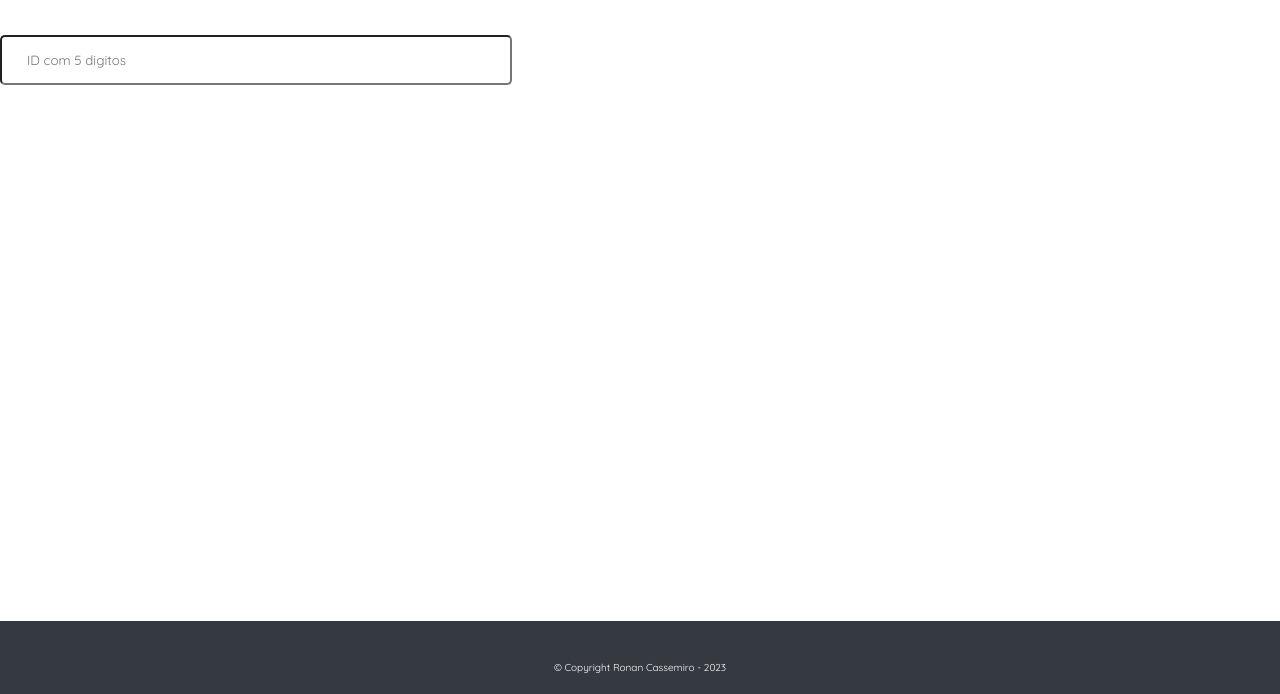
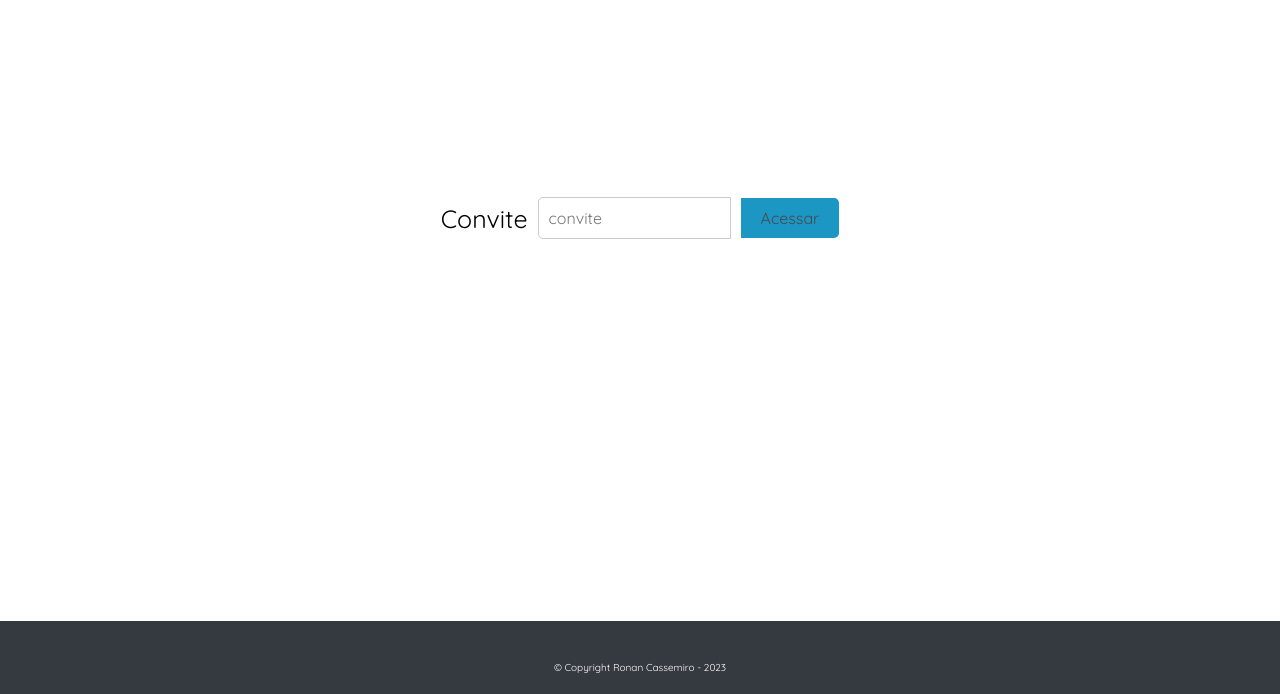
Before and after one commit to rwgit2023/projeto-agendamento, a plain HTML site: page ingressar.html in a window 1280 px wide. Shown: the part 106-800 px from the top of the page. Drawn offline with Linux system fonts and the light colour scheme.

Commit message:
Ninith Commit

```diff
--- a/ingressar.html
+++ b/ingressar.html
@@ -44,20 +44,14 @@
 
 		<main class="container_main">
 
-			<form>
-
-				<label for="meuInput"></label>
-				<input type="text" id="meuInput" required placeholder="ID com 5 digitos" class="input-padrao">
-				<button id="meuBotao" style="display: none;">Clique aqui</button>
-
-
-			</form>
+			<div class="form-container">
+				<label for="input-field">Convite</label>
+				<input type="text" id="input-field" required placeholder="convite">
+				<button type="button" id="btn-send">Acessar</button>
+			</div>
 
 
 
-
-
-			</div>
 
 		<footer>
             <!-- <img src="./imagens/logo-branco.png" alt="Logo da Barbearia Alura"> -->
--- a/src/css/ingressar.css
+++ b/src/css/ingressar.css
@@ -58,24 +58,41 @@ body {
 
 
 /* ------------------------------------------------------------- */
-
-
-form label, form p, fieldset{
-  /* display: block; */
-  color: #48484f;
-  font-size: 30px;
-  margin: 200px 0 0 500px;
-
-
+.form-container {
+  display: flex;
+  align-items: center;
+  justify-content: center;
+  margin: 200px 0;
 }
 
-.input-padrao{
-  display: block;
-  /* margin: 0 30px 20px 50px;    */
-  padding: 15px 25px;
-  width: 40%;
-  border-radius: 5px;
+label {
+  margin-right: 10px;
+  font-size: 25px;
 }
+
+input[type="text"] {
+  padding: 10px;
+  font-size: 16px;
+  margin: 0 10px 0 0;
+  border: 1px solid #ccc;
+  border-radius: 5px 0 0 5px;
+}
+
+button[type="button"] {
+  padding: 10px 20px;
+  font-size: 16px;
+  background-color: #1C97C4;
+  color: #48484f;
+  border: none;
+  border-radius: 0 5px 5px 0;
+  cursor: pointer;
+}
+
+button[type="button"]:hover {
+  color: #ffffff;
+  transition: 1s;
+}
+
 
 /* ------------------------------------------------------------- */
 
--- a/src/js/ingressar.js
+++ b/src/js/ingressar.js
@@ -1,10 +1,7 @@
-const meuInput = document.getElementById("meuInput");
-const meuBotao = document.getElementById("meuBotao");
+const inputField = document.getElementById('input-field');
+const btnSend = document.getElementById('btn-send');
 
-meuInput.addEventListener("input", function() {
-  if (meuInput.value.length >= 5) {
-    meuBotao.style.display = "block";
-  } else {
-    meuBotao.style.display = "none";
-  }
+btnSend.addEventListener('click', () => {
+  const value = inputField.value;
+
 });
```
